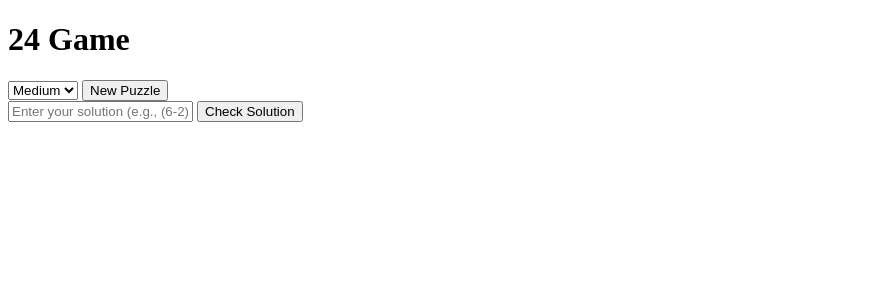
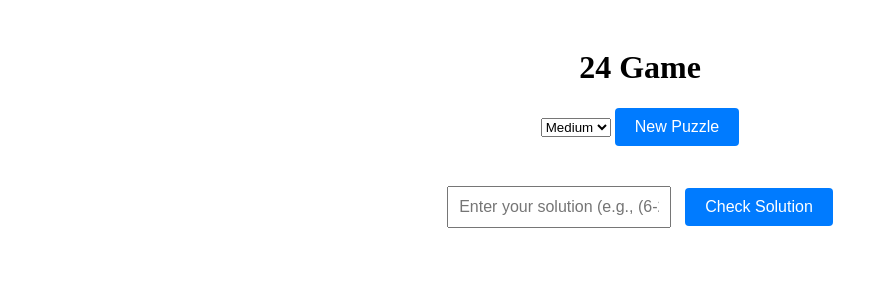
Before and after one commit to borget-5202/add_db_feature, a Python web app: template web/templates/games/game24.html in a window 1280 px wide. Shown: the top 300 px of the page, without its empty margins (0-888 px from the left). Run offline with Jinja, Linux system fonts and the light colour scheme; the template is opened without the code that fills it, so the values that code supplies are empty.

Commit message:
Add files via upload

```diff
--- a/web/static/games/game24/css/style.css
+++ b/web/static/games/game24/css/style.css
@@ -1 +1,82 @@
-f
+/* web/static/games/game24/css/style.css */
+.game-container {
+    max-width: 600px;
+    margin: 0 auto;
+    padding: 20px;
+    text-align: center;
+}
+
+.controls {
+    margin: 20px 0;
+}
+
+.cards-container {
+    display: flex;
+    justify-content: center;
+    gap: 10px;
+    margin: 20px 0;
+}
+
+.card {
+    width: 60px;
+    height: 90px;
+    border: 2px solid #333;
+    border-radius: 8px;
+    display: flex;
+    align-items: center;
+    justify-content: center;
+    font-size: 24px;
+    font-weight: bold;
+    background: white;
+    box-shadow: 0 2px 4px rgba(0,0,0,0.1);
+}
+
+.solution-area {
+    margin: 20px 0;
+}
+
+#solution-input {
+    padding: 10px;
+    font-size: 16px;
+    width: 200px;
+    margin-right: 10px;
+}
+
+button {
+    padding: 10px 20px;
+    font-size: 16px;
+    cursor: pointer;
+    background: #007bff;
+    color: white;
+    border: none;
+    border-radius: 4px;
+}
+
+button:hover {
+    background: #0056b3;
+}
+
+.result {
+    margin-top: 20px;
+    font-size: 18px;
+    font-weight: bold;
+}
+
+.result.success {
+    color: green;
+}
+
+.result.error {
+    color: red;
+}
+
+.score-display {
+    font-size: 20px;
+    font-weight: bold;
+    color: #2c3e50;
+    margin-bottom: 10px;
+    padding: 10px;
+    background: #f8f9fa;
+    border-radius: 5px;
+    border: 1px solid #e9ecef;
+}
```
